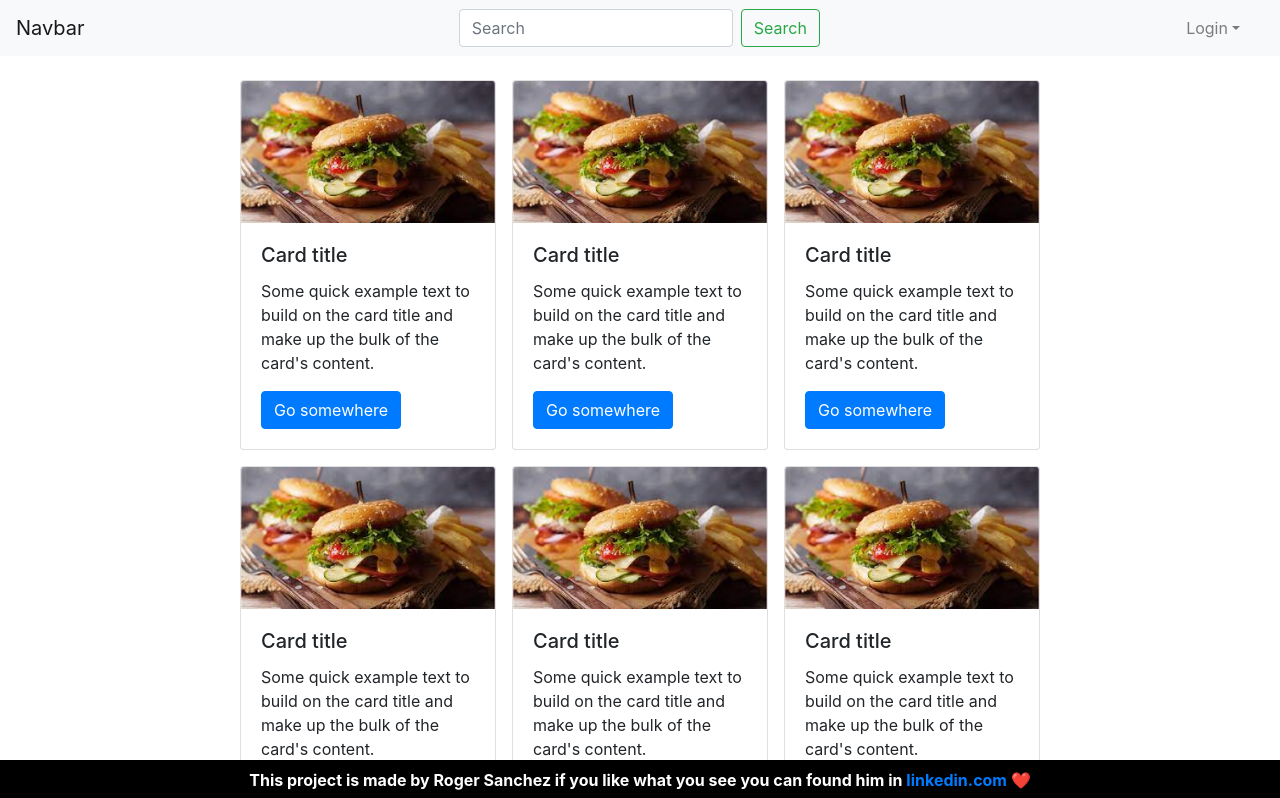
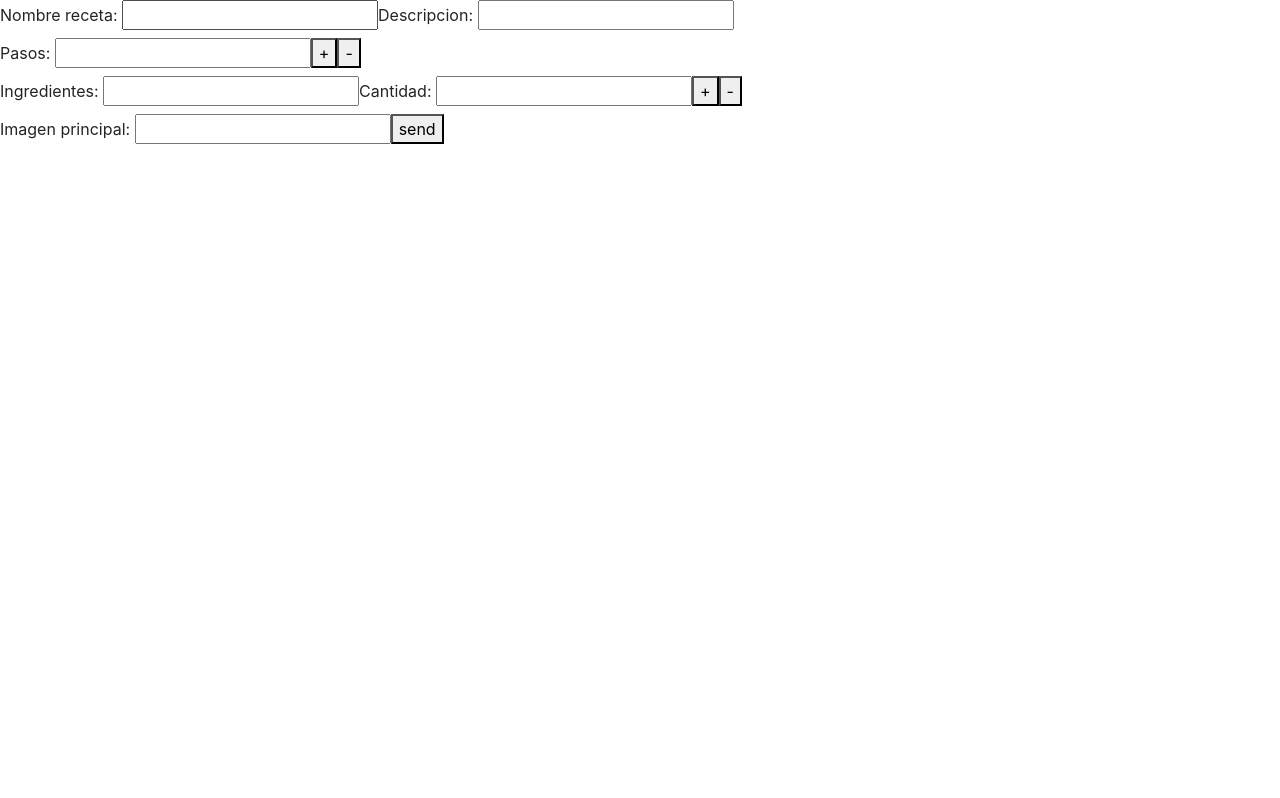
Before and after one commit to Roger-san/El-Cocinillas, a React (Create React App) app: page / in a window 1280 px wide. Shown: the top 798 px of the page. Built offline with nearby package versions, Linux system fonts and the light colour scheme.

Commit message:
new recipe upgrade

```diff
--- a/public/index.html
+++ b/public/index.html
@@ -5,16 +5,11 @@
     <link rel="icon" href="%PUBLIC_URL%/favicon.ico" />
     <meta name="viewport" content="width=device-width, initial-scale=1" />
     <meta name="theme-color" content="#000000" />
-    <meta
-      name="description"
-      content="Web site created using create-react-app"
-    />
-    <link rel="apple-touch-icon" href="%PUBLIC_URL%/logo192.png" />
+    <meta name="description" content="Web site created using create-react-app" />
     <!--
       manifest.json provides metadata used when your web app is installed on a
       user's mobile device or desktop. See https://developers.google.com/web/fundamentals/web-app-manifest/
     -->
-    <link rel="manifest" href="%PUBLIC_URL%/manifest.json" />
     <!--
       Notice the use of %PUBLIC_URL% in the tags above.
       It will be replaced with the URL of the `public` folder during the build.
--- a/src/App.js
+++ b/src/App.js
@@ -1,3 +1,4 @@
+/* eslint-disable no-unused-vars */
 /* eslint-disable jsx-a11y/anchor-is-valid */
 import SeachBar from "./components/SearchBar"
 import Logo from "./components/Logo"
@@ -5,11 +6,13 @@ import Modal from "./components/Modal"
 import RecipeCard from "./components/RecipeCard"
 import Dropdown from "./components/Dropdown"
 import Footer from "./components/Footer"
+import NewRecipe from "./components/main/NewRecipe"
 
 function App() {
   return (
     <div>
-      <nav class="navbar navbar-expand-lg navbar-light bg-light">
+      <NewRecipe />
+      {/* <nav class="navbar navbar-expand-lg navbar-light bg-light">
         <Logo />
         <SeachBar />
         <Dropdown />
@@ -25,7 +28,7 @@ function App() {
         <RecipeCard />
       </div>
       <Footer />
-      <Modal />
+      <Modal /> */}
     </div>
   )
 }
--- a/src/components/Footer.js
+++ b/src/components/Footer.js
@@ -5,9 +5,9 @@ export default class Footer extends React.Component {
     return (
       <footer>
         <p>
-          This project is made by Roger Sanchez if you like what you see you can found him
+          This project is made by Roger Sanchez if you like his proyect you can found him
           in
-          <a href="www.linkedin.com/in/roger-sanchez"> linkedin.com ❤️</a>
+          <a href="https://www.linkedin.com/in/roger-sanchez/"> linkedin.com ❤️</a>
         </p>
       </footer>
     )
--- a/src/components/Logo.js
+++ b/src/components/Logo.js
@@ -1,3 +1,4 @@
+/* eslint-disable jsx-a11y/anchor-is-valid */
 import React from "react"
 
 class Logo extends React.Component {
--- a/src/components/RecipeCard.js
+++ b/src/components/RecipeCard.js
@@ -5,17 +5,16 @@ class RecipeCard extends React.Component {
   render() {
     return (
       <div class="card">
+        <a href="#">
           <img src={hamburger} class="card-img-top" alt="hamburger" />
           <div class="card-body">
             <h5 class="card-title">Card title</h5>
             <p class="card-text">
-            Some quick example text to build on the card title and make up the bulk of the
-            card's content.
+              Some quick example text to build on the card title and make up the bulk of
+              the card's content.
             </p>
-          <a href="#" class="btn btn-primary">
-            Go somewhere
+          </div>
         </a>
-        </div>
       </div>
     )
   }
--- /dev/null
+++ b/src/components/main/Ingredients.js
@@ -0,0 +1,52 @@
+import React, { Component } from "react"
+
+export default class Ingredients extends Component {
+  handleClick = (event) => {
+    this.props.handleIngredientsQuantityChange(event)
+  }
+  handleChange = () => {
+    const allIngredients = [...document.getElementsByClassName("ingredientName")].map(
+      (x) => x.value
+    )
+
+    const allQuantity = [...document.getElementsByClassName("quantity")].map(
+      (x) => x.value
+    )
+    const allIngredientsCuantity = allIngredients.map((ingredient, i) => ({
+      ingredient: ingredient,
+      quantity: allQuantity[i]
+    }))
+    this.props.handleValuesChange(allIngredientsCuantity, "ingredients")
+  }
+  render() {
+    return (
+      <div className="ingredient">
+        <label>
+          Ingredientes:{" "}
+          <input
+            type="text"
+            name="ingredient"
+            className="ingredientName"
+            onChange={this.handleChange}
+          />
+        </label>
+
+        <label>
+          Cantidad:{" "}
+          <input
+            type="text"
+            name="quantity"
+            className="quantity"
+            onChange={this.handleChange}
+          />
+          <button onClick={this.handleClick} className="addQuantity">
+            +
+          </button>
+          <button onClick={this.handleClick} className="deleteQuantity">
+            -
+          </button>
+        </label>
+      </div>
+    )
+  }
+}
--- /dev/null
+++ b/src/components/main/InputType.js
@@ -0,0 +1,12 @@
+import React, { Component } from "react"
+
+export default class InputType extends Component {
+  render() {
+    return (
+      <label>
+        {this.props.children}
+        <input type="text" name={this.props.name_id} id={this.props.name_id} />
+      </label>
+    )
+  }
+}
--- /dev/null
+++ b/src/components/main/NewRecipe.js
@@ -0,0 +1,90 @@
+/* eslint-disable no-fallthrough */
+import React, { Component } from "react"
+import Steps from "./Steps"
+import Ingredients from "./Ingredients"
+import InputType from "./InputType"
+
+export default class NewRecipe extends Component {
+  constructor() {
+    super()
+    this.state = {
+      author: "",
+      name: "",
+      descripcion: String,
+      ingredients: [""],
+      steps: [""],
+      frontImage: "",
+      ingredientsQuantity: 1,
+      stepsQuantity: 1
+    }
+  }
+  handleValuesChange = (data, type) => {
+    switch (type) {
+      case "steps":
+        this.setState({ steps: data })
+        break
+      case "ingredients":
+        this.setState({ ingredients: data })
+      default:
+        console.log(data)
+        break
+    }
+  }
+  handleIngredientsQuantityChange = (event) => {
+    if (event.target.className === "addQuantity") {
+      this.setState({ ingredientsQuantity: this.state.ingredientsQuantity + 1 })
+      console.log(this.state.ingredientsQuantity)
+    }
+    if (
+      event.target.className === "deleteQuantity" &&
+      this.state.ingredientsQuantity !== 1
+    ) {
+      this.setState({ ingredientsQuantity: this.state.ingredientsQuantity - 1 })
+      console.log(this.state.ingredientsQuantity)
+    }
+  }
+  handleStepsQuantityChange = (event) => {
+    console.log("object")
+
+    if (event.target.className === "addStep") {
+      this.setState({ stepsQuantity: this.state.stepsQuantity + 1 })
+      console.log(this.state.stepsQuantity)
+    }
+    if (event.target.className === "deleteStep" && this.state.stepsQuantity !== 1) {
+      this.setState({ stepsQuantity: this.state.stepsQuantity - 1 })
+      console.log(this.state.stepsQuantity)
+    }
+  }
+  render() {
+    return (
+      <div>
+        <InputType name_id="name">Nombre receta: </InputType>
+        <InputType name_id="description">Descripcion: </InputType>
+
+        <div id="stepsContainer">
+          {[...Array(this.state.stepsQuantity)].map((x, i) => (
+            <Steps
+              key={`step-${i - 1}`}
+              handleStepsQuantityChange={this.handleStepsQuantityChange}
+              handleValuesChange={this.handleValuesChange}
+            />
+          ))}
+        </div>
+        <div id="ingredientsContainer">
+          {[...Array(this.state.ingredientsQuantity)].map((x, i) => (
+            <Ingredients
+              key={`ingredient-${i - 1}`}
+              handleIngredientsQuantityChange={this.handleIngredientsQuantityChange}
+              handleValuesChange={this.handleValuesChange}
+            />
+          ))}
+        </div>
+
+        <label>
+          Imagen principal: <input type="text" name="frontImage" id="frontImage" />
+        </label>
+        <button onClick="">send</button>
+      </div>
+    )
+  }
+}
--- /dev/null
+++ b/src/components/main/Steps.js
@@ -0,0 +1,35 @@
+import React, { Component } from "react"
+
+export default class Steps extends Component {
+  handleClick = (event) => {
+    this.props.handleStepsQuantityChange(event)
+  }
+  handleChange = () => {
+    const allSteps = Array.from(document.getElementsByClassName("steps")).map(
+      (x) => x.value
+    )
+    this.props.handleValuesChange(allSteps, "steps")
+  }
+
+  render() {
+    return (
+      <div className="step">
+        <label>
+          Pasos:{" "}
+          <input
+            type="text"
+            name="steps"
+            className="steps"
+            onChange={this.handleChange}
+          />
+          <button onClick={this.handleClick} className="addStep">
+            +
+          </button>
+          <button onClick={this.handleClick} className="deleteStep">
+            -
+          </button>
+        </label>
+      </div>
+    )
+  }
+}
--- a/src/css.css
+++ b/src/css.css
@@ -37,3 +37,6 @@ footer > p {
   margin: 0.5rem;
   font-weight: bold;
 }
+.ingredients > label {
+  display: inline !important;
+}
```
Also changed, not shown: src/components/main/ModifyRecipe.js (added). Lines whose indentation alone changed are shown as unchanged.
